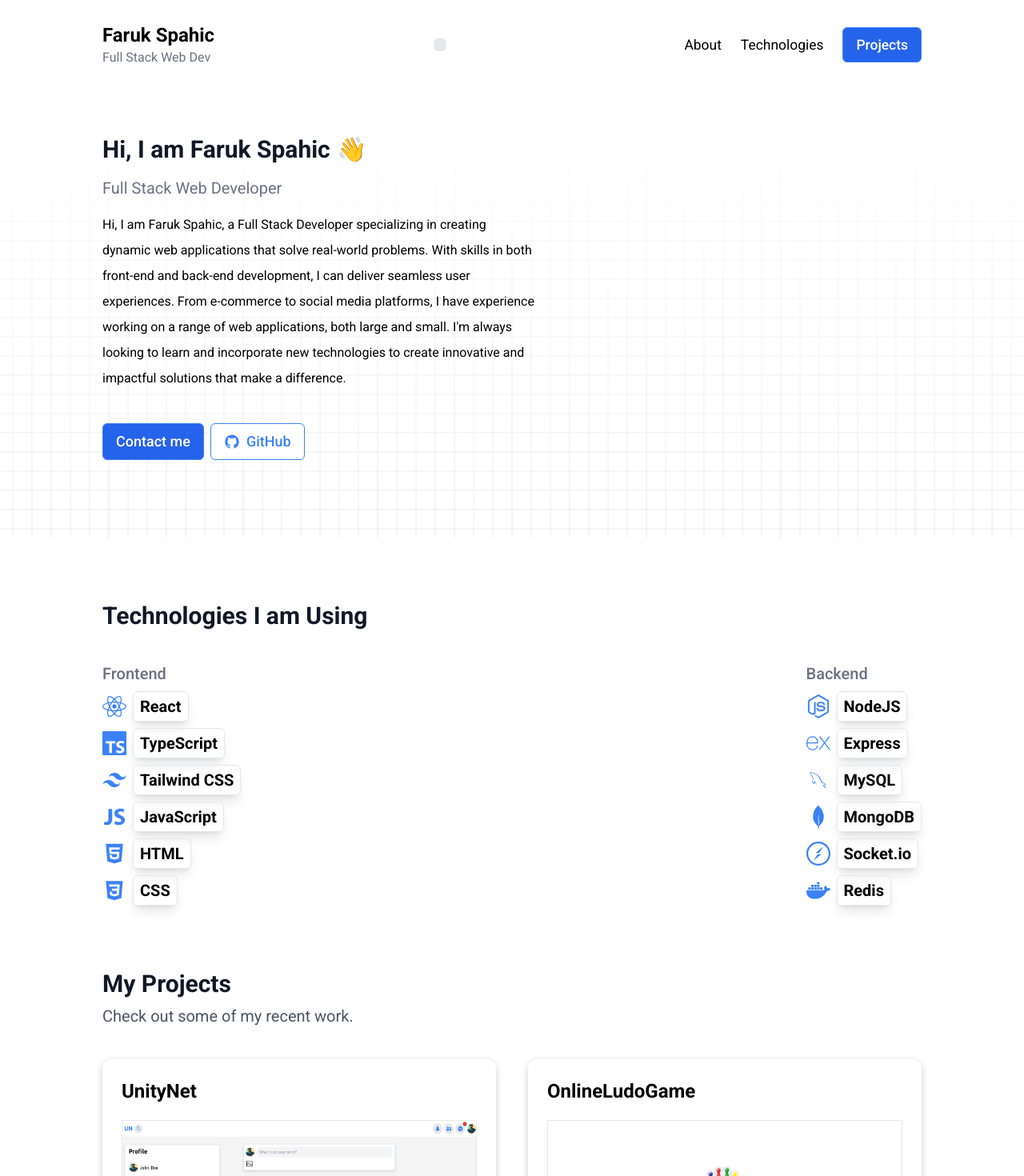
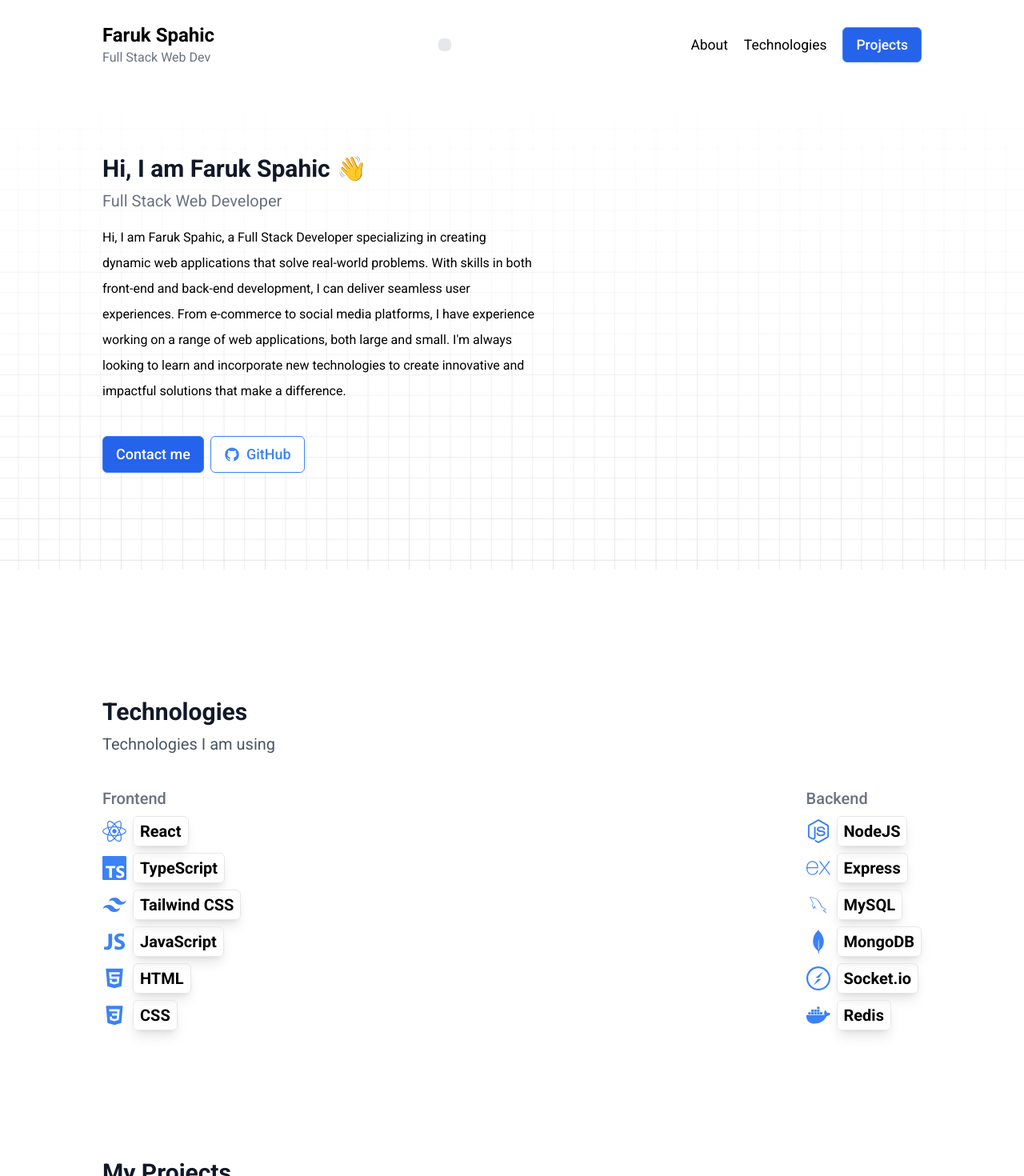
Before and after one commit to Faruk314/portfolio-website, a React (Create React App) app in the folder frontend/: page / in a window 1280 px wide. Shown: the top 1470 px of the page at 80% size. Built offline with nearby package versions, Linux system fonts and the light colour scheme.

Commit message:
Added some details

```diff
--- a/frontend/src/components/About.jsx
+++ b/frontend/src/components/About.jsx
@@ -20,7 +20,7 @@ const About = () => {
       ref={myRef}
       id="about"
       className={classNames(
-        "py-10 px-2 md:px-0 md:py-0 md:h-[70vh] bg-[url(../public/images/grid.jpg)] gradient flex"
+        "py-10 px-2 md:px-0 md:py-0 md:h-[75vh] bg-[url(../public/images/grid.jpg)] gradient flex"
       )}
     >
       <div className="z-10 flex flex-col items-center justify-center px-4 lg:px-0 md:space-x-20 md:flex-row md:max-w-5xl md:mx-auto">
@@ -32,7 +32,7 @@ const About = () => {
               "animate-up": myElementVisible,
             })}
           >
-            <h1 className="flex mb-1 space-x-2 text-2xl font-bold text-gray-900 md:mb-4 md:text-3xl">
+            <h1 className="flex mb-1 space-x-2 text-2xl font-bold text-gray-900 md:mb-2 md:text-3xl">
               <span className="md:text-3xl">Hi, I am Faruk Spahic</span>{" "}
               <span className="emoji">👋</span>
             </h1>
--- a/frontend/src/components/Gallery.jsx
+++ b/frontend/src/components/Gallery.jsx
@@ -39,12 +39,12 @@ const Gallery = ({
       </button>
       <div
         ref={modalRef}
-        className="flex flex-col  md:w-[56rem] justify-center p-6 space-y-4 bg-white rounded-md"
+        className="flex flex-col md:w-[56rem] justify-center p-6 space-y-4 bg-white rounded-xl"
       >
         <div
           onMouseOver={() => setIsHovering(true)}
           onMouseLeave={() => setIsHovering(false)}
-          className="relative flex items-center justify-center w-full h-[20rem] md:h-[35rem] border border-blue-200 "
+          className="relative flex items-center justify-center w-full h-[20rem] md:h-[35rem] border border-gray-300 "
         >
           <img
             src={images[currentIndex]}
@@ -61,7 +61,7 @@ const Gallery = ({
                   setCurrentIndex(images.length - 1);
                 }
               }}
-              className="absolute flex items-center justify-center top-[50%] left-0 w-[3rem] bg-[rgb(0,0,0,0.4)] p-4 text-xl text-white bg-white"
+              className="absolute flex items-center justify-center top-[50%] left-0 w-[3rem] bg-[rgb(0,0,0,0.4)] p-4 text-xl text-white "
             >
               <AiOutlineLeft size={30} />
             </button>
@@ -76,7 +76,7 @@ const Gallery = ({
                   setCurrentIndex(0);
                 }
               }}
-              className="absolute flex items-center justify-center right-0 w-[3rem] top-[50%] bg-[rgb(0,0,0,0.4)] p-4 text-white text-xl bg-white"
+              className="absolute flex items-center justify-center right-0 w-[3rem] top-[50%] bg-[rgb(0,0,0,0.4)] p-4 text-white text-xl "
             >
               <AiOutlineRight size={25} className="" />
             </button>
@@ -92,14 +92,14 @@ const Gallery = ({
             {technologies?.map((item, index) => (
               <div
                 key={index}
-                className="p-[0.2rem] md:p-1 md:px-2 text-sm md:text-lg font-bold text-black border border-black rounded-md"
+                className="p-[0.2rem] md:p-1 md:px-2 text-sm md:text-lg font-bold text-black border shadow-md rounded-md"
               >
                 {item}
               </div>
             ))}
           </div>
 
-          <div className="flex space-x-2">
+          <div className="flex flex-col space-y-2 md:space-y-0 md:flex-row md:space-x-2">
             {liveLink && (
               <a
                 href={liveLink}
--- a/frontend/src/components/Navbar.jsx
+++ b/frontend/src/components/Navbar.jsx
@@ -62,20 +62,20 @@ const Navbar = () => {
             <div className="flex items-center  text-[1.09rem]">
               <span
                 onClick={() => scrollToPage("about")}
-                className="ml-6 hover:text-blue-500 hover:cursor-pointer"
+                className="ml-5 hover:text-blue-500 hover:cursor-pointer"
               >
                 About
               </span>
               <span
                 onClick={() => scrollToPage("technologies")}
-                className="ml-6 hover:text-blue-500 hover:cursor-pointer"
+                className="ml-5 hover:text-blue-500 hover:cursor-pointer"
               >
                 Technologies
               </span>
 
               <button
                 onClick={() => scrollToPage("projects")}
-                className="flex ml-6 items-center justify-center w-full px-2 py-[0.6rem] border border-blue-500 space-x-2 font-medium text-white bg-blue-600 rounded-md md:px-4 md:py-2 hover:bg-transparent hover:text-blue-500"
+                className="flex ml-5 items-center justify-center w-full px-2 py-[0.6rem] border border-blue-500 space-x-2 font-medium text-white bg-blue-600 rounded-md md:px-4 md:py-2 hover:bg-transparent hover:text-blue-500"
               >
                 <span>Projects</span>
               </button>
--- a/frontend/src/components/ProjectCard.jsx
+++ b/frontend/src/components/ProjectCard.jsx
@@ -114,7 +114,7 @@ const ProjectCard = ({
             <h2 className="text-xl font-bold md:text-2xl">{title}</h2>
 
             <img
-              className="border h-[15rem] md:h-[20rem]"
+              className="border border-gray-300 h-[15rem] md:h-[20rem]"
               src={imageCategories[title].images[0]}
             />
 
--- a/frontend/src/components/Projects.jsx
+++ b/frontend/src/components/Projects.jsx
@@ -24,7 +24,6 @@ const Projects = () => {
         "Socket.io",
       ],
       gitLink: "https://github.com/Faruk314/UnityNetWeb",
-      liveLink: "https://tuzlataxi.com",
       desc: "A versatile social media app that empowers users to chat, add friends, edit profiles, create posts, change profile pictures and cover photos, and receive notifications. With its user-friendly interface, UnityNet provides a seamless platform for connecting with others, expressing yourself, and staying updated on the latest activities.",
       image: "/images/socialMedia.png",
     },
@@ -40,7 +39,6 @@ const Projects = () => {
         "Redis",
       ],
       gitLink: "https://github.com/Faruk314/OnlineLudoGame",
-      liveLink: "https://tuzlataxi.com",
       desc: "An online Ludo game that offers local and multiplayer modes, so you can enjoy matches with friends or find opponents easily.",
       image: "/images/ludoImages/login.png",
     },
@@ -56,7 +54,6 @@ const Projects = () => {
         "Redis",
       ],
       gitLink: "https://github.com/Faruk314/ChessOnline",
-      liveLink: "https://tuzlataxi.com",
       desc: "Online Chess game that lets players enjoy multiplayer matches with friends and build their friends list. This game focuses on social interactions and multiplayer chess experiences.",
       image: "/images/chessImages/menu.png",
     },
@@ -72,7 +69,6 @@ const Projects = () => {
         "Redis",
       ],
       gitLink: "https://github.com/Faruk314/Slagalica",
-      liveLink: "https://tuzlataxi.com",
       desc: "An engaging game that offers fun and challenges for players of all ages. Test your knowledge and skills across various categories, including puzzles, trivia, and word games. Have the exciting opportunity to invite your friends to play and also enjoy single-player gameplay.",
       image: "/images/slagalica.png",
     },
@@ -110,7 +106,7 @@ const Projects = () => {
           </p>
         </div>
 
-        <div className="grid gap-10 my-10 md:px-4 lg:px-0 md:grid-cols-2">
+        <div className="grid gap-10 my-5 md:my-10 md:px-4 lg:px-0 md:grid-cols-2">
           {projects.map((project, index) => (
             <ProjectCard key={index} {...project} index={index} />
           ))}
--- a/frontend/src/components/Technologies.jsx
+++ b/frontend/src/components/Technologies.jsx
@@ -74,19 +74,22 @@ const Technologies = () => {
   ];
 
   return (
-    <div id="technologies" className="px-4 py-5 lg:px-0 md:py-20">
-      <div className="max-w-5xl md:mx-auto">
+    <div id="technologies" className="px-4 py-5 lg:px-0 md:py-[10rem]">
+      <div
+        className={classNames("max-w-5xl md:mx-auto", {
+          "animate-up": myElementVisible,
+        })}
+      >
         <h2
           ref={myRef}
-          className={classNames(
-            "text-2xl font-extrabold text-gray-900 md:text-3xl",
-            {
-              "animate-up": myElementVisible,
-            }
-          )}
+          className="mb-1 text-2xl font-extrabold text-gray-900 md:mb-2 md:text-3xl"
         >
-          Technologies I am Using
+          Technologies
         </h2>
+
+        <span className="text-gray-600 md:text-xl">
+          Technologies I am using
+        </span>
       </div>
 
       <div className="flex justify-between max-w-5xl mx-2 mt-10 md:mx-auto">
```
